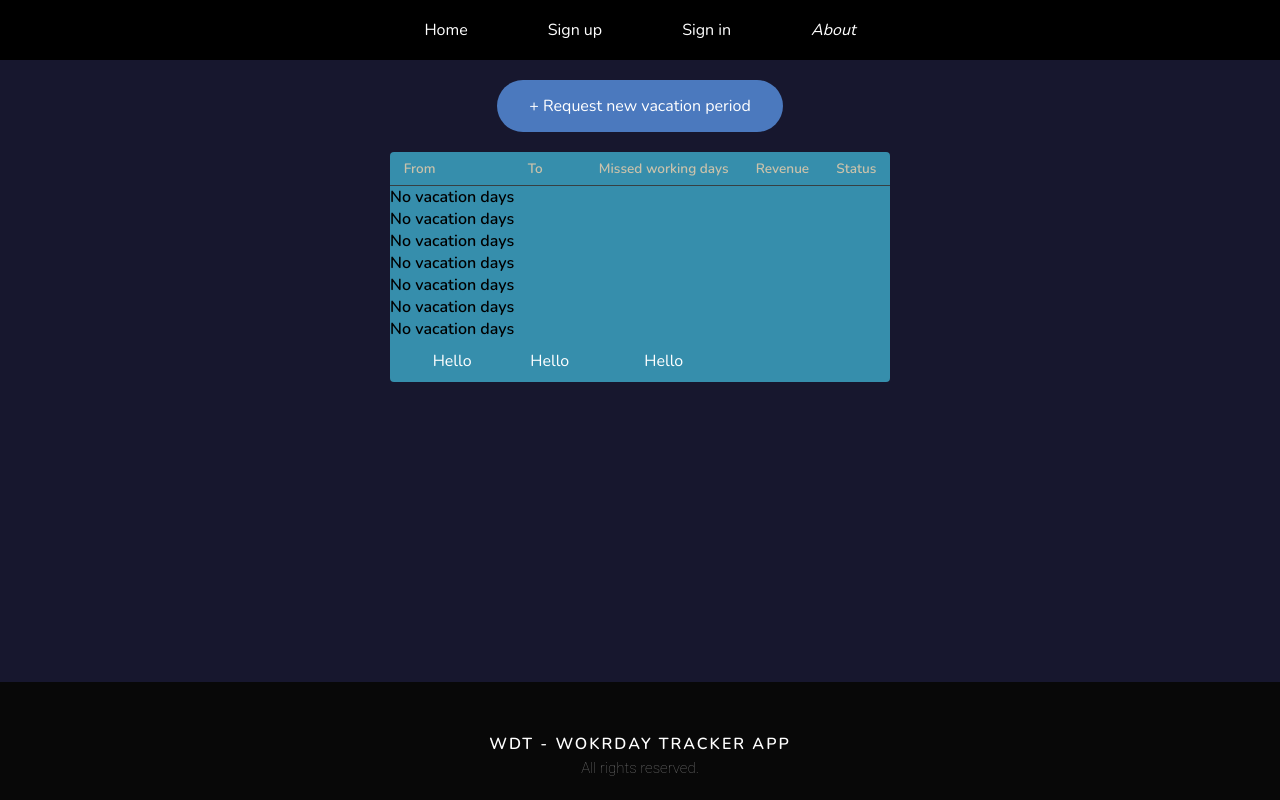
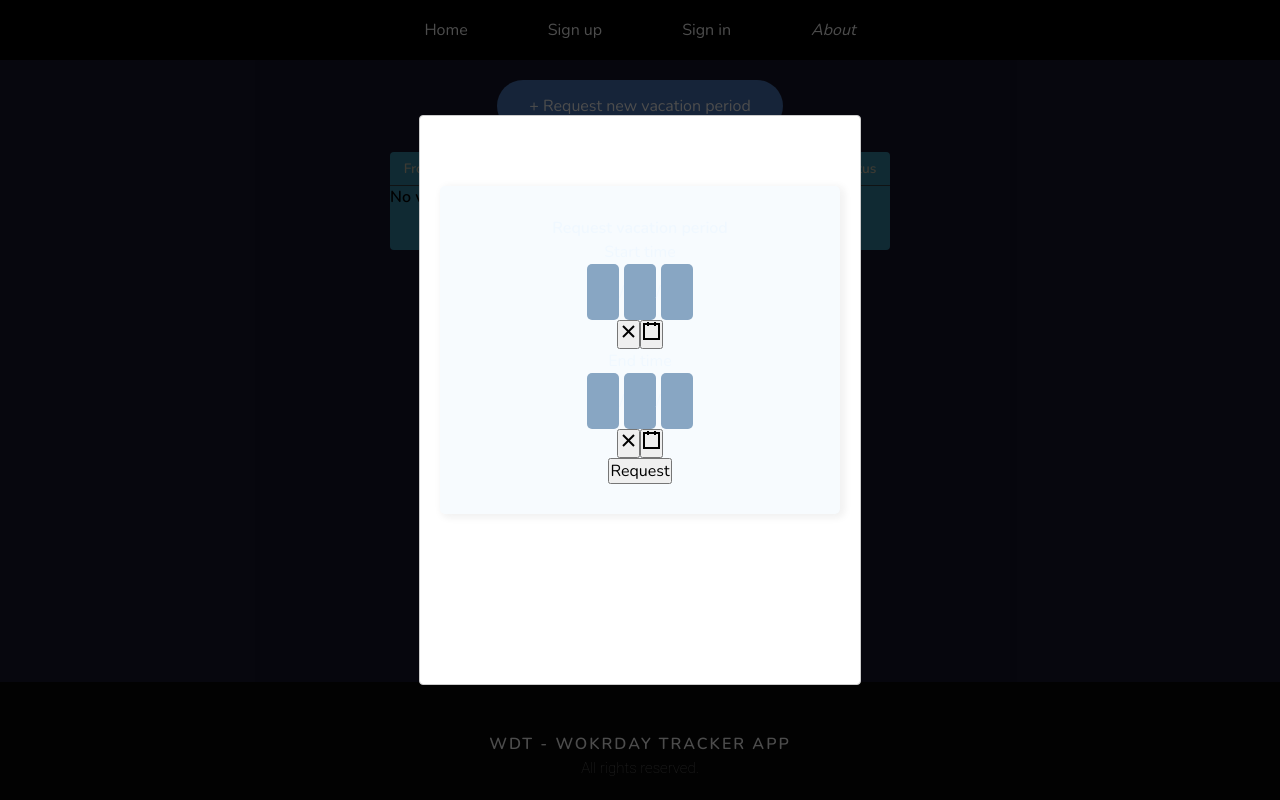
Before and after one commit to mischelll/WDT, a React (Create React App) app in the folder frontend/: page /vacationDays in a window 1280 px wide. Both pictures are taken after a click on the button "+ Request new vacation period". Built offline with nearby package versions, Linux system fonts and the light colour scheme.

Commit message:
add request vaca day form

```diff
--- a/frontend/src/components/VacationDay/VacationDay.js
+++ b/frontend/src/components/VacationDay/VacationDay.js
@@ -1,12 +1,21 @@
 import style from './VacationDay.module.css'
+import HomeComponent from '../Home/HomeComponent'
+import ReactModal from 'react-modal';
 import React, { useEffect, useState, useContext } from 'react';
+import { useForm } from "react-hook-form"
 import { UserContext } from '../../contexts/UserContext';
 import { getVacationDaysByUser } from '../../service/vacationDayService';
+import DatePicker from "react-date-picker";
 
 export default function VacationDay() {
     const { currentUser } = useContext(UserContext);
     const [vacationDays, setVacationDays] = useState([]);
-    const [revenue, setRevenue] = useState();
+    const [isEditFormVisible, setEditForm] = useState(false);
+    const [isRequestDayFormVisible, setRequestDayForm] = useState(false);
+    const [startDate, setStartDate] = useState(new Date());
+    const [endDate, setEndDate] = useState(new Date());
+
+    const { register, handleSubmit, errors } = useForm();
 
     useEffect(() => {
         if (currentUser._id) {
@@ -18,9 +27,88 @@ export default function VacationDay() {
 
     }, [setVacationDays, currentUser._id]);
 
+
+    function onSubmit(e) {
+        console.log(startDate.toISOString());
+        console.log(endDate.toISOString());
+        console.log(startDate?.toISOString().slice(0, 10));
+        console.log(endDate?.toISOString().slice(0, 10));
+
+        fetch('http://localhost:8082/api/vacationDay', {
+            method: "POST",
+            headers: {
+                'Authorization': 'Bearer ' + sessionStorage.getItem("AUTH_TOKEN_KEY"),
+                'Content-Type': 'application/json',
+                'Accept':'application/json'
+            },
+            body: JSON.stringify(
+                {
+                    "from": startDate?.toISOString().slice(0, 10),
+                    "to": endDate?.toISOString().slice(0, 10)
+                }
+            )
+        })
+            .then(data => {
+                console.log(data);
+            })
+            .catch(e => e.message);
+    }
+
+    const customStyles = {
+        content: {
+            top: '50%',
+            left: '50%',
+            right: 'auto',
+            bottom: 'auto',
+            marginRight: '-50%',
+            transform: 'translate(-50%, -50%)'
+        },
+        overlay: {
+            backgroundColor: "rgba(0, 0, 0, 0.7)",
+
+        }
+    };
+
+    function addDays(date, daysToAdd) {
+
+        return new Date(date?.getFullYear(), date?.getMonth(), date?.getDate() + daysToAdd)
+    }
+
     return (
         <div>
-            <button className={style.requestVacaDaysButton}>+ Request new vacation period</button>
+            <div className={style.reqButtonContainer}>
+                <button onClick={() => setRequestDayForm(true)} className={style.requestVacaDaysButton}><span>+ Request new vacation period</span></button>
+                <ReactModal
+                    isOpen={isRequestDayFormVisible}
+                    onRequestClose={() => setRequestDayForm(false)}
+                    contentLabel="Example Modal"
+                    style={customStyles}
+                    ariaHideApp={false}
+                >
+
+                    <form className={style.editForm} onSubmit={handleSubmit(onSubmit)}>
+                        <h2>Request vacation period</h2>
+                        <label >Start time</label>
+                        <DatePicker
+                            className={style.editForm}
+                            selected={startDate}
+                            onChange={date => setStartDate(date)}
+                            minDate={addDays(new Date(), 0)}
+
+                        />
+
+                        <label>End time</label>
+                        <DatePicker
+                            className={style.editForm}
+                            selected={endDate + 1}
+                            onChange={date => setEndDate(date)}
+                            minDate={addDays(startDate, 0)}
+                            isClearable={true}
+                        />
+                        <button>Request</button>
+                    </form>
+                </ReactModal>
+            </div>
             <table className={style.table}>
                 <thead className={style.tableHead}>
                     <tr>
@@ -33,12 +121,22 @@ export default function VacationDay() {
                 </thead>
                 <tbody>
                     {mapVacationDays()}
-                    {mapVacationDays()}
-                    {mapVacationDays()}
-                    {mapVacationDays()}
-                    {mapVacationDays()}
-                    {mapVacationDays()}
-                    {mapVacationDays()}
+                    <ReactModal
+                        isOpen={isEditFormVisible}
+                        onRequestClose={() => setEditForm(false)}
+                        contentLabel="Example Modal"
+                        style={customStyles}
+                        ariaHideApp={false}
+                    >
+                        <form className={style.editForm}>
+                            <h2>Edit working day</h2>
+                            <label >Start time</label>
+                            <input name="start_time" type="text"></input>
+                            <label >End time</label>
+                            <input name="end_time" type="text"></input>
+                        </form>
+                    </ReactModal>
+
                 </tbody>
                 <tfoot>
                     <tr>
@@ -52,6 +150,7 @@ export default function VacationDay() {
     )
 
 
+
     function mapVacationDays() {
         if (vacationDays.length > 0) {
             return vacationDays.map(x => <tr key={x._id}>
@@ -60,11 +159,21 @@ export default function VacationDay() {
                 <td>4</td>
                 <td>395 $</td>
                 <td>{x.status}</td>
-                <td><button className={style.editDayButton}><span>Edit</span></button></td>
-                <td><button className={style.deleteDayButton}><span>Delete</span></button></td>
+                {function f() {
+                    return x.status === 'pending' ?
+                        <td><button onClick={() => setEditForm(true)} className={style.editDayButton}><span>Edit</span></button></td> :
+                        <td>-</td>
+                }()}
+
+                {function f() {
+                    return x.status === 'pending' ?
+                        <td><button className={style.deleteDayButton}><span>Delete</span></button></td> :
+                        <td>-</td>
+                }()}
+
             </tr>
             );
-        }else{
+        } else {
             return <h2>No vacation days</h2>
         }
     }
```
